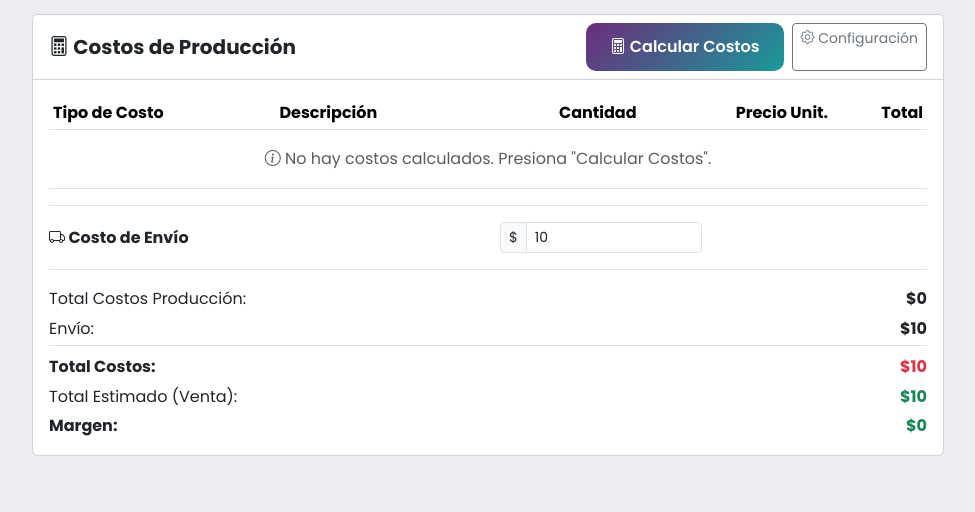
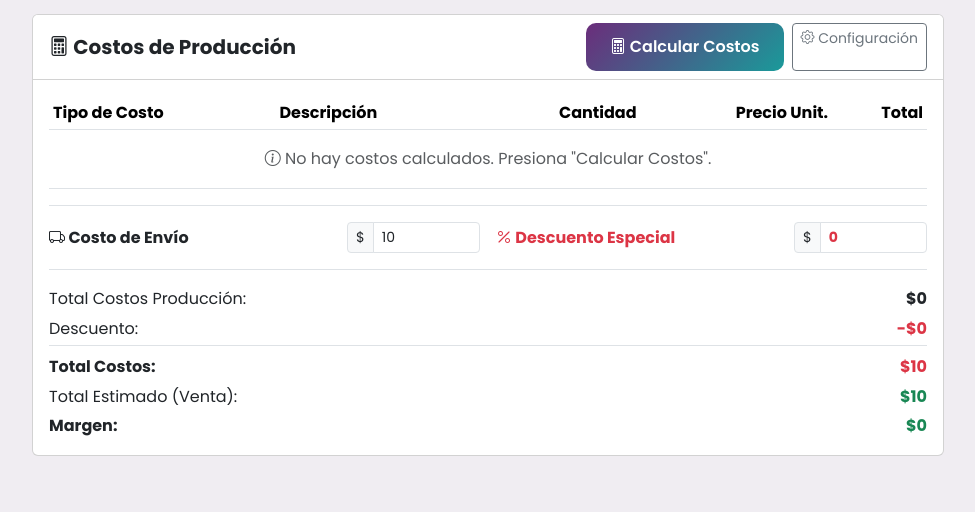
Before and after one commit to jensen27718/sistema-jema, a Django app: page /panel/pedidos-internos/1/ in a window 1280 px wide. Shown: the part 1007-1519 px from the top of the page, without its empty margins (292-1267 px from the left). Run offline with Django 5.2, Linux system fonts and the light colour scheme; a user stored in the database is signed in; tables that the repository leaves empty hold one stand-in row (values such as "Sample post").

Commit message:
nuevo SISTEMA v1

```diff
--- a/config/urls.py
+++ b/config/urls.py
@@ -33,6 +33,7 @@ urlpatterns = [
     path('panel/productos/', views_products.product_list_enhanced_view, name='panel_product_list'),  # Reemplazada con vista mejorada
     path('panel/productos/crear/', views_products.product_create_view, name='panel_product_create'),
     path('panel/productos/editar/<int:product_id>/', views_products.product_update_view, name='panel_product_update'),
+    path('panel/productos/duplicar/<int:product_id>/', views_products.product_duplicate_view, name='panel_product_duplicate'),
     path('panel/productos/eliminar/<int:product_id>/', views_products.product_delete_view, name='panel_product_delete'),
     path('panel/productos/variantes/<int:product_id>/', views_products.product_variants_view, name='panel_product_variants'),
 
@@ -127,6 +128,7 @@ urlpatterns = [
     path('api/orders/calculate-costs/', views_costs.api_calculate_costs, name='api_calculate_costs'),
     path('api/orders/update-manual-cost/', views_costs.api_update_manual_cost, name='api_update_manual_cost'),
     path('api/orders/update-shipping/', views_costs.api_update_shipping, name='api_update_shipping'),
+    path('api/orders/update-discount/', views_costs.api_update_discount, name='api_update_discount'),
     path('api/variants/update-dimensions/', views_costs.api_update_variant_dimensions, name='api_update_variant_dimensions'),
 
     # ...
--- a/products/models.py
+++ b/products/models.py
@@ -225,6 +225,7 @@ class Order(models.Model):
 
     total = models.DecimalField(max_digits=12, decimal_places=2)
     shipping_cost = models.DecimalField("Costo de envío", max_digits=10, decimal_places=2, default=0)
+    discount_amount = models.DecimalField("Descuento", max_digits=12, decimal_places=2, default=0)
     created_at = models.DateTimeField(auto_now_add=True)
     is_paid = models.BooleanField(default=False) # Mantenemos por compatibilidad
 
--- a/products/models_internal_orders.py
+++ b/products/models_internal_orders.py
@@ -41,6 +41,12 @@ class InternalOrder(models.Model):
         decimal_places=2,
         default=0
     )
+    discount_amount = models.DecimalField(
+        "Descuento especial",
+        max_digits=12,
+        decimal_places=2,
+        default=0
+    )
 
     class Meta:
         ordering = ['-created_at']
@@ -71,7 +77,8 @@ class InternalOrder(models.Model):
         )
 
         self.total_items = aggregates['total_qty'] or 0
-        self.total_estimated = aggregates['total_price'] or 0
+        total_price = aggregates['total_price'] or 0
+        self.total_estimated = total_price - (self.discount_amount or 0)
         self.save(update_fields=['total_items', 'total_estimated'])
 
 
--- a/templates/dashboard/internal_orders/detail.html
+++ b/templates/dashboard/internal_orders/detail.html
@@ -368,18 +368,29 @@
                 </table>
             </div>
 
-            <!-- Envío -->
+            <!-- Envío y Descuento -->
             <div class="border-top pt-3 mt-3">
-                <div class="row align-items-center">
-                    <div class="col-md-6">
+                <div class="row g-3 align-items-center">
+                    <div class="col-md-4">
                         <label class="form-label fw-bold mb-0"><i class="bi bi-truck"></i> Costo de Envío</label>
                     </div>
-                    <div class="col-md-3">
+                    <div class="col-md-2">
                         <div class="input-group input-group-sm">
                             <span class="input-group-text">$</span>
                             <input type="number" step="1" min="0" class="form-control"
                                 id="shippingCostInput" value="{{ order.shipping_cost|floatformat:0 }}"
                                 onchange="updateShipping()">
+                        </div>
+                    </div>
+                    <div class="col-md-4">
+                        <label class="form-label fw-bold mb-0 text-danger"><i class="bi bi-percent"></i> Descuento Especial</label>
+                    </div>
+                    <div class="col-md-2">
+                        <div class="input-group input-group-sm">
+                            <span class="input-group-text">$</span>
+                            <input type="number" step="1" min="0" class="form-control text-danger fw-bold"
+                                id="discountInput" value="{{ order.discount_amount|floatformat:0 }}"
+                                onchange="updateDiscount()">
                         </div>
                     </div>
                 </div>
@@ -392,8 +403,8 @@
                     <span class="fw-bold" id="totalProduction">${{ total_production_cost|floatformat:0|default:"0" }}</span>
                 </div>
                 <div class="d-flex justify-content-between mb-1">
-                    <span>Envío:</span>
-                    <span class="fw-bold" id="totalShipping">${{ order.shipping_cost|floatformat:0 }}</span>
+                    <span>Descuento:</span>
+                    <span class="fw-bold text-danger" id="totalDiscount">-${{ order.discount_amount|floatformat:0 }}</span>
                 </div>
                 <div class="d-flex justify-content-between mb-1 border-top pt-2">
                     <span class="fw-bold">Total Costos:</span>
@@ -401,7 +412,7 @@
                 </div>
                 <div class="d-flex justify-content-between mb-1">
                     <span>Total Estimado (Venta):</span>
-                    <span class="fw-bold text-success">${{ order.total_estimated|floatformat:0 }}</span>
+                    <span class="fw-bold text-success" id="totalEstimatedDisplay">${{ order.total_estimated|floatformat:0 }}</span>
                 </div>
                 <div class="d-flex justify-content-between">
                     <span class="fw-bold">Margen:</span>
@@ -533,6 +544,31 @@ function updateShipping() {
     });
 }
 
+function updateDiscount() {
+    const val = document.getElementById('discountInput').value || 0;
+    fetch('{% url "api_update_discount" %}', {
+        method: 'POST',
+        headers: {'Content-Type': 'application/json', 'X-CSRFToken': csrfToken},
+        body: JSON.stringify({order_type: 'internal', order_id: orderId, discount_amount: val})
+    })
+    .then(r => r.json())
+    .then(res => {
+        if (res.ok) {
+            document.getElementById('totalDiscount').textContent = '-$' + parseInt(val).toLocaleString();
+            document.getElementById('totalEstimatedDisplay').textContent = '$' + parseInt(res.total_estimated).toLocaleString();
+
+            // Recalcular margen
+            const totalEstimated = parseFloat(res.total_estimated);
+            const grandTotalText = document.getElementById('grandTotal').textContent.replace(/[$,]/g, '');
+            const grandTotal = parseFloat(grandTotalText) || 0;
+            const margin = totalEstimated - grandTotal;
+
+            document.getElementById('marginDisplay').textContent = '$' + Math.round(margin).toLocaleString();
+            document.getElementById('marginDisplay').className = 'fw-bold ' + (margin >= 0 ? 'text-success' : 'text-danger');
+        }
+    });
+}
+
 function transitionFinancialState(fsId, newState) {
     const labels = {enviado: 'Enviado', cobrado: 'Cobrado', cancelado: 'Cancelado'};
     if (!confirm('Cambiar estado financiero a ' + labels[newState] + '?')) return;
--- a/templates/dashboard/products/partials/product_list_results.html
+++ b/templates/dashboard/products/partials/product_list_results.html
@@ -101,6 +101,11 @@
                             class="btn btn-sm btn-light text-jema-teal" title="Editar">
                             <i class="bi bi-pencil"></i>
                         </a>
+                        <a href="{% url 'panel_product_duplicate' product.id %}"
+                            class="btn btn-sm btn-light text-primary" title="Duplicar"
+                            onclick="return confirm('¿Duplicar este producto?')">
+                            <i class="bi bi-files"></i>
+                        </a>
                         <a href="{% url 'panel_product_delete' product.id %}"
                            class="btn btn-sm btn-light text-danger" title="Eliminar"
                            onclick="return confirm('¿Eliminar este producto?')">
```
Also changed, not shown: products/cost_views.py (+30 -1 lines), products/views.py (+28 -0 lines).
